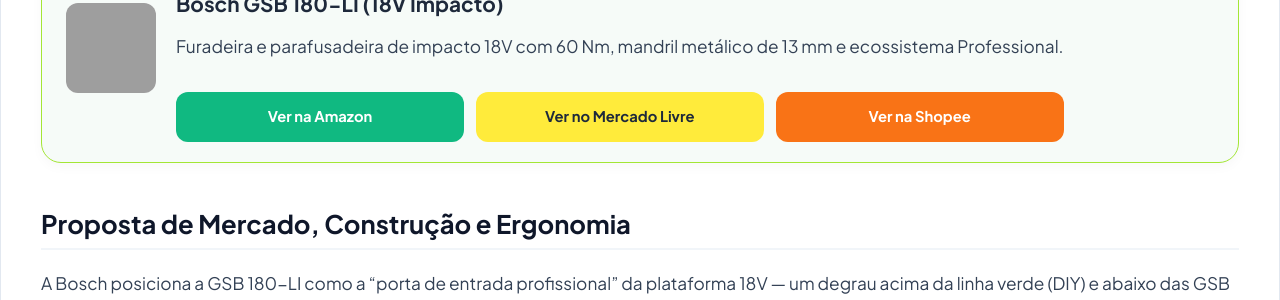
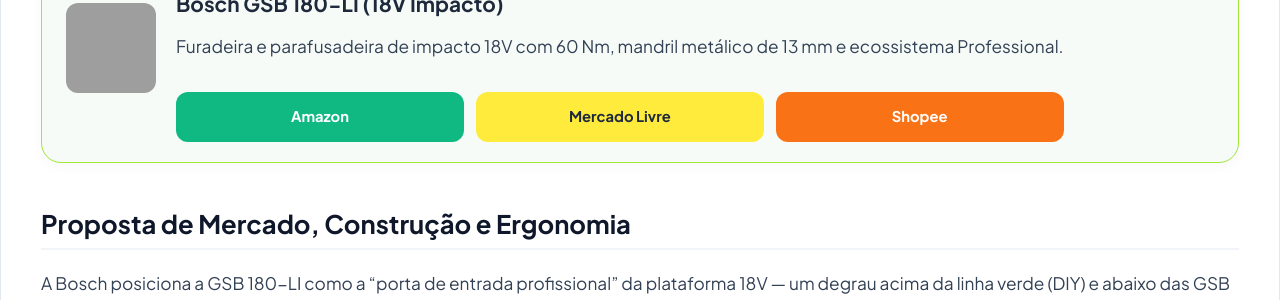
Before and after one commit to membroequipe/SiteReview, a Jekyll site: the page built from _posts/2026-10-24-review-bosch-gsb-180-li.md, in a window 1280 px wide and 900 px high, scrolled down 2416 px, cut to the strip 153-453 px from the top of the window. Built offline with Jekyll 4.4.1, drawn with Linux system fonts in a browser that asks for light colours; some of the changed text lies outside the part shown; grey boxes are pictures that could not be loaded.

Commit message:
Update 2026-10-24-review-bosch-gsb-180-li.md

```diff
--- a/_posts/2026-10-24-review-bosch-gsb-180-li.md
+++ b/_posts/2026-10-24-review-bosch-gsb-180-li.md
@@ -80,15 +80,15 @@
 <div class="product-card-affiliate" style="margin: 30px 0;">
   <div class="product-card-body">
     <div class="product-card-img">
-      <img src="{{ '/assets/images/posts/review-bosch-gsb-180-li.jpg' | relative_url }}" alt="Bosch GSB 180-LI">
+      <img src="{{ '/assets/images/posts/bosch-gsb-180-li.png' | relative_url }}" alt="Furadeira Bosch GSB 180-LI">
     </div>
     <div class="product-card-info">
       <h3 class="product-card-title">Bosch GSB 180-LI (18V Impacto)</h3>
       <p class="product-card-subtitle">Furadeira e parafusadeira de impacto 18V com 60 Nm, mandril metálico de 13 mm e ecossistema Professional.</p>
       <div class="product-card-buttons">
-        <a href="SEU_LINK_AMAZON" target="_blank" rel="nofollow sponsored" class="btn-store btn-amazon-green">Ver na Amazon</a>
-        <a href="SEU_LINK_MERCADO_LIVRE" target="_blank" rel="nofollow sponsored" class="btn-store btn-ml-yellow">Ver no Mercado Livre</a>
-        <a href="SEU_LINK_SHOPEE" target="_blank" rel="nofollow sponsored" class="btn-store btn-shopee-red">Ver na Shopee</a>
+        <a href="SEU_LINK_AMAZON" target="_blank" rel="nofollow sponsored" class="btn-store btn-amazon-green">Amazon</a>
+        <a href="SEU_LINK_MERCADO_LIVRE" target="_blank" rel="nofollow sponsored" class="btn-store btn-ml-yellow">Mercado Livre</a>
+        <a href="SEU_LINK_SHOPEE" target="_blank" rel="nofollow sponsored" class="btn-store btn-shopee-red">Shopee</a>
       </div>
     </div>
   </div>
@@ -196,15 +196,15 @@
 <div class="product-card-affiliate" style="margin: 30px 0;">
   <div class="product-card-body">
     <div class="product-card-img">
-      <img src="{{ '/assets/images/posts/review-bosch-gsb-180-li.jpg' | relative_url }}" alt="Bosch GSB 180-LI">
+      <img src="{{ '/assets/images/posts/bosch-gsb-180-li.png' | relative_url }}" alt="Furadeira Bosch GSB 180-LI">
     </div>
     <div class="product-card-info">
       <h3 class="product-card-title">Bosch GSB 180-LI (18V Impacto)</h3>
       <p class="product-card-subtitle">Furadeira e parafusadeira de impacto 18V com 60 Nm, mandril metálico de 13 mm e ecossistema Professional.</p>
       <div class="product-card-buttons">
-        <a href="SEU_LINK_AMAZON" target="_blank" rel="nofollow sponsored" class="btn-store btn-amazon-green">Ver na Amazon</a>
-        <a href="SEU_LINK_MERCADO_LIVRE" target="_blank" rel="nofollow sponsored" class="btn-store btn-ml-yellow">Ver no Mercado Livre</a>
-        <a href="SEU_LINK_SHOPEE" target="_blank" rel="nofollow sponsored" class="btn-store btn-shopee-red">Ver na Shopee</a>
+        <a href="SEU_LINK_AMAZON" target="_blank" rel="nofollow sponsored" class="btn-store btn-amazon-green">Amazon</a>
+        <a href="SEU_LINK_MERCADO_LIVRE" target="_blank" rel="nofollow sponsored" class="btn-store btn-ml-yellow">Mercado Livre</a>
+        <a href="SEU_LINK_SHOPEE" target="_blank" rel="nofollow sponsored" class="btn-store btn-shopee-red">Shopee</a>
       </div>
     </div>
   </div>
```
Also changed, not shown: other parts of _posts/2026-10-24-review-bosch-gsb-180-li.md (+1 -1 lines).
